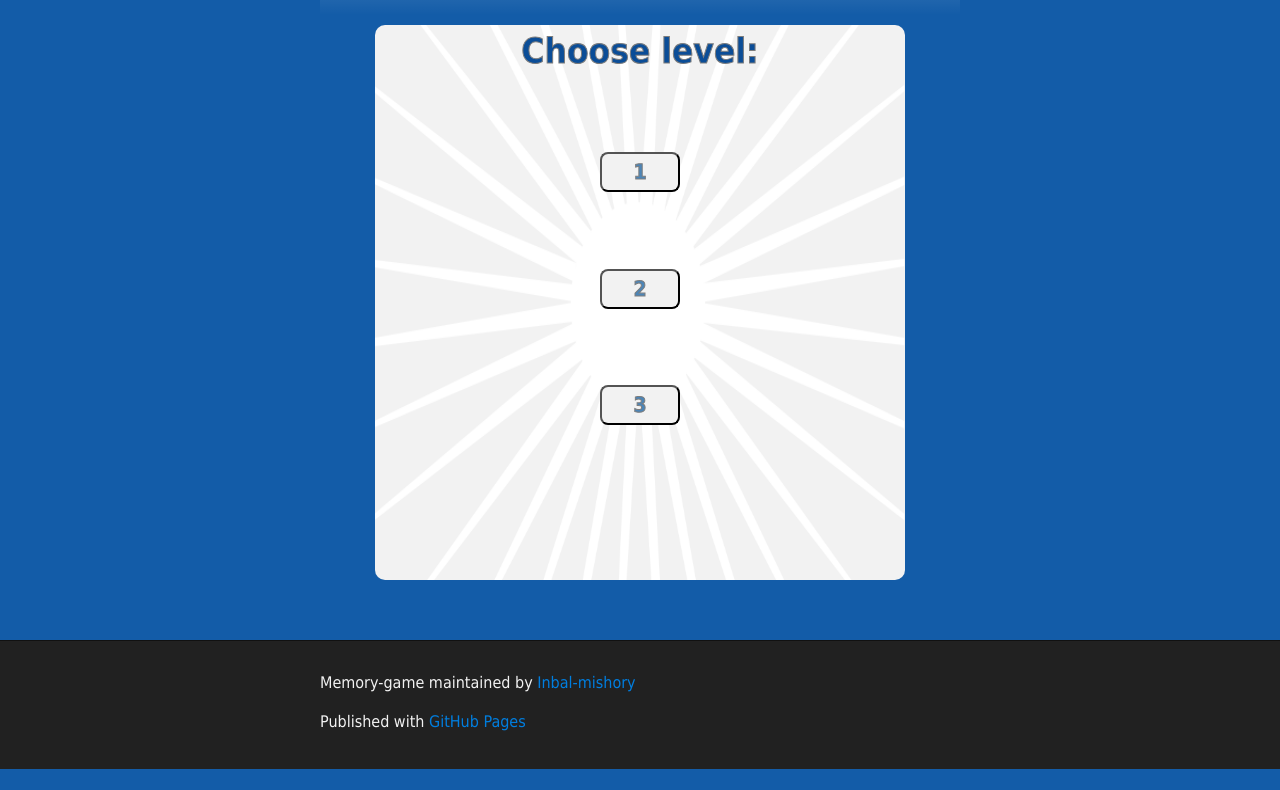
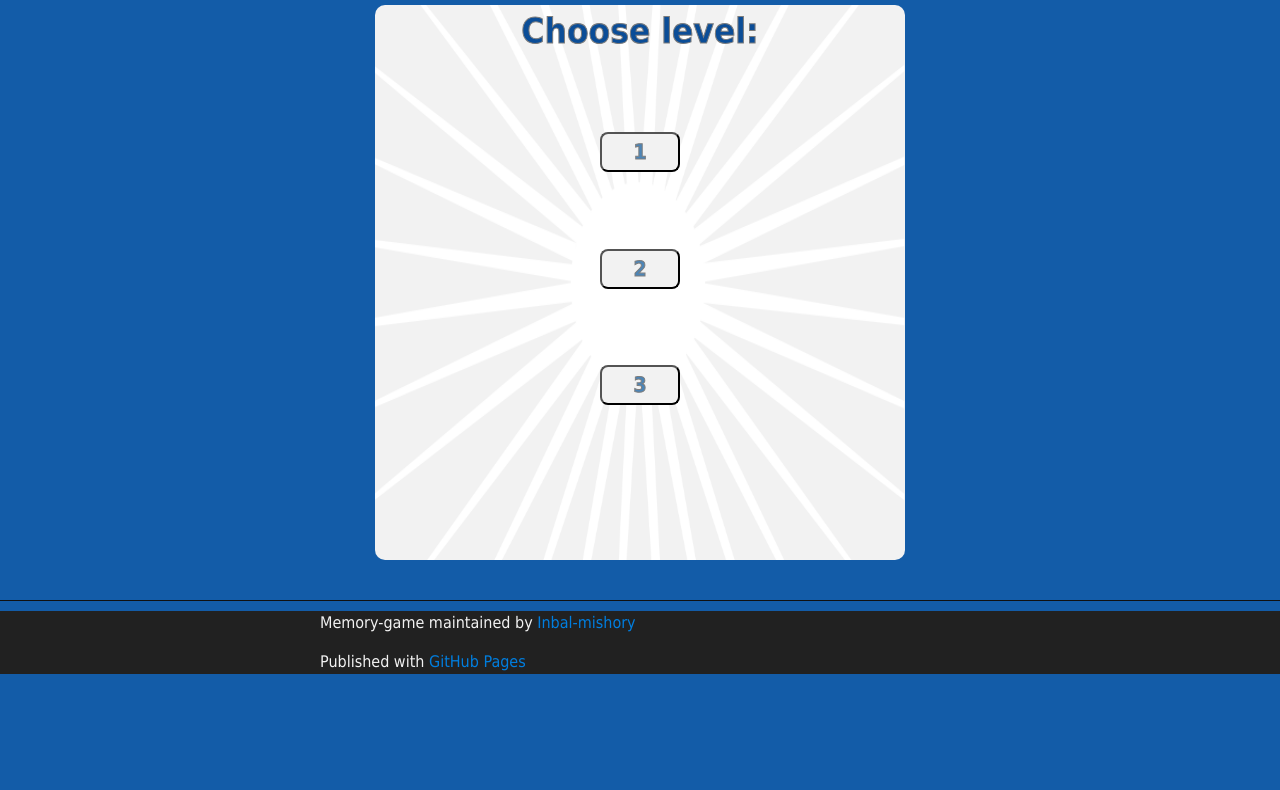
Before and after one commit to inbal-mishory/Memory-Game, a plain HTML site: page index.html in a window 1280 px wide. Shown: the part 302-1092 px from the top of the page. Drawn offline with Linux system fonts and the light colour scheme; no server answers.

Commit message:
change header padding

```diff
--- a/stylesheets/stylesheet.css
+++ b/stylesheets/stylesheet.css
@@ -269,7 +269,7 @@ Full-Width Styles
 .inner {
   position: relative;
   max-width: 640px;
-  padding: 20px 10px;
+  /*padding: 20px 10px;*/
   margin: 0 auto;
 }
 
```
